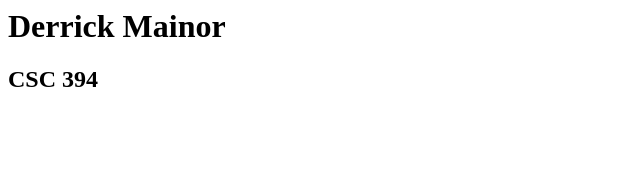
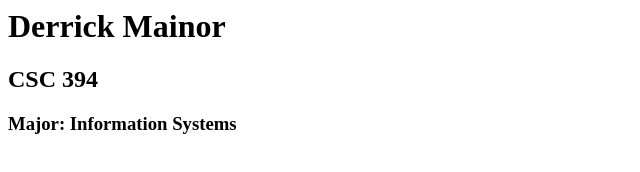
Before and after one commit to dtmainor/csc-394-assignment-1a, a plain HTML site: page index.html in a window 1280 px wide. Shown: the whole page, without its empty margins (0-640 px from the left). Drawn offline with Linux system fonts and the light colour scheme.

Commit message:
Update index.html

```diff
--- a/index.html
+++ b/index.html
@@ -1,9 +1,10 @@
 <html xmlns="http://www.w3.org/1999/xhtml" >
   <head>
-    <title>Derrick Mainor Home Page</title>
+    <title>Derrick's Home Page</title>
   </head>
   <body>
     <h1>Derrick Mainor</h1>
     <h2>CSC 394</h2>
+    <h3>Major: Information Systems</h3>
   </body>
 </html>
```
